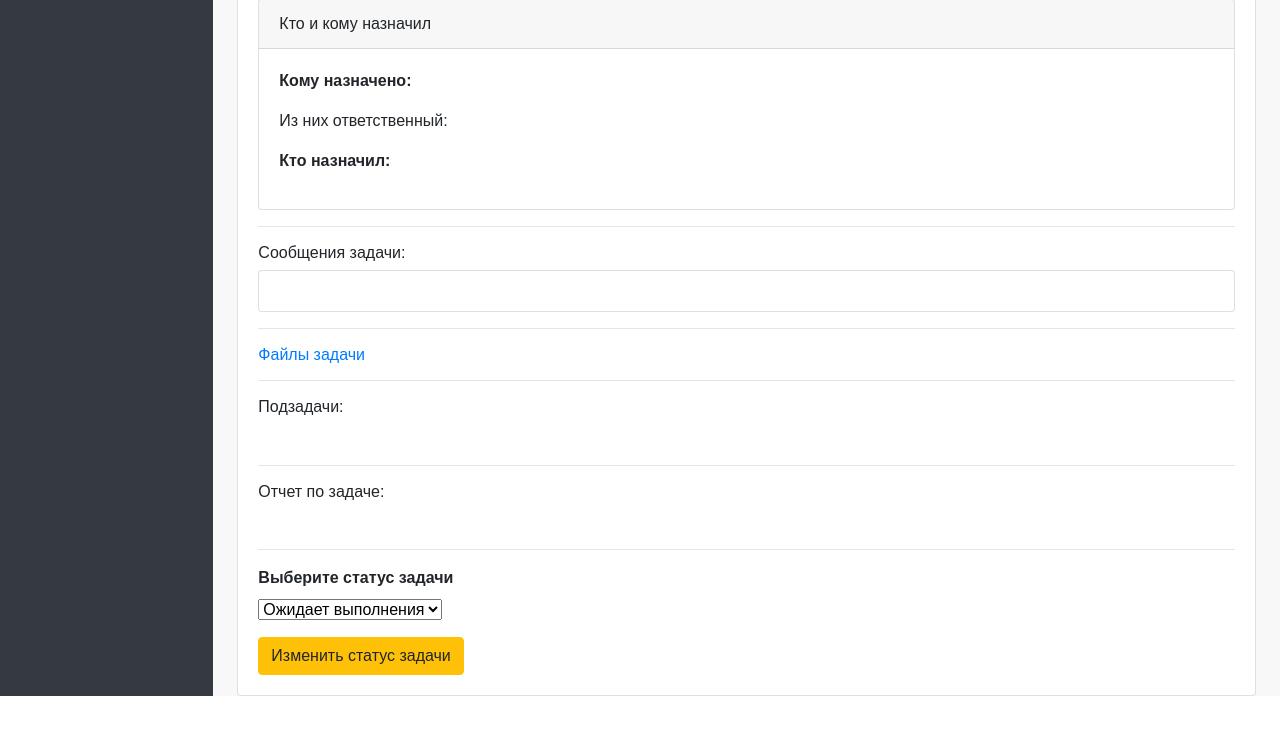
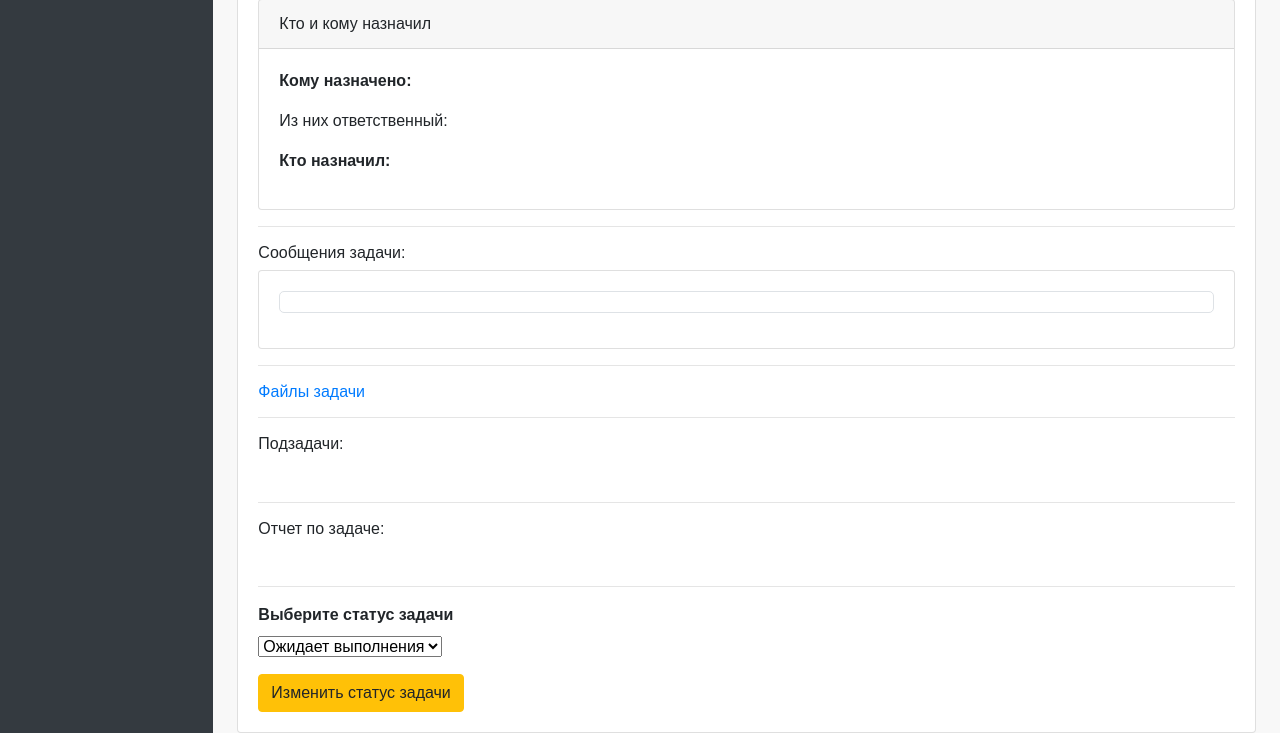
Before and after one commit to hahabuntun/TManagement, a Flask app: template project/templates/task/task.html in a window 1280 px wide. Shown: the part 340-1073 px from the top of the page. Before the commit the page ends 1036 px from the top, so only its background shows below. Run offline with Flask 3, Linux system fonts and the light colour scheme; the template is opened without the code that fills it, so the values that code supplies are empty; some libraries are stand-ins or nearby versions.

Commit message:
some more changes to chat

```diff
--- a/project/templates/base.html
+++ b/project/templates/base.html
@@ -59,9 +59,14 @@
             margin-top: 0;
         }
 
-    .chat-box {
-        max-height: 400px;
+        .chat-box {
+        max-height: 300px;
         overflow-y: auto;
+        margin-bottom: 15px;
+        border: 1px solid #dee2e6;
+        padding: 10px;
+        border-radius: 5px;
+        background-color: #ffffff;
     }
     .chat-message {
         margin-bottom: 15px;
@@ -80,6 +85,14 @@
         padding: 10px;
         border-radius: 5px;
         margin-top: 5px;
+    }
+    .card-footer {
+        padding: 10px;
+        border-top: 1px solid #dee2e6;
+        background-color: #f8f9fa;
+    }
+    .form-control {
+        flex-grow: 1;
     }
 </style>
     </style>
--- a/project/templates/task/task.html
+++ b/project/templates/task/task.html
@@ -57,7 +57,7 @@
                 <h6>Сообщения задачи:</h6>
                 <div class="card">
                     <div class="card-body">
-                        <div class="chat-box">
+                        <div class="chat-box" style="max-height: 300px; overflow-y: auto;">
                             {% for item in task['messages'] %}
                             <div class="chat-message">
                                 <div class="chat-message-header">
```
